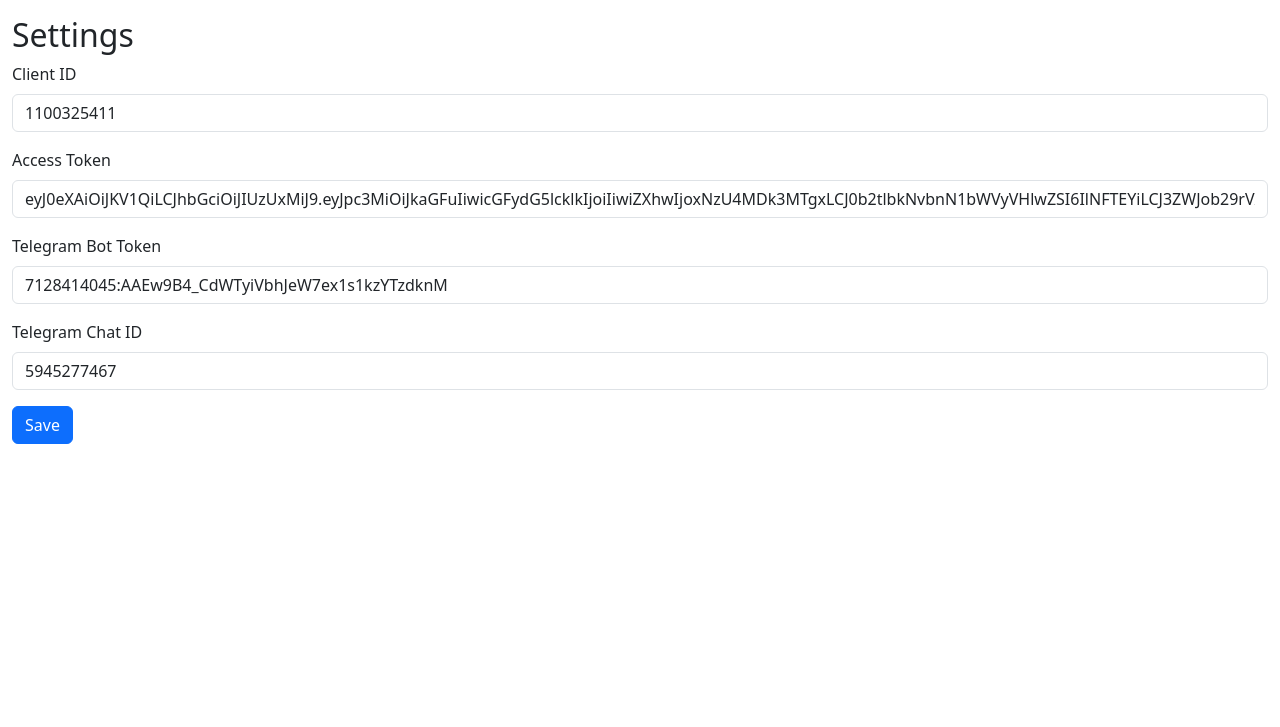
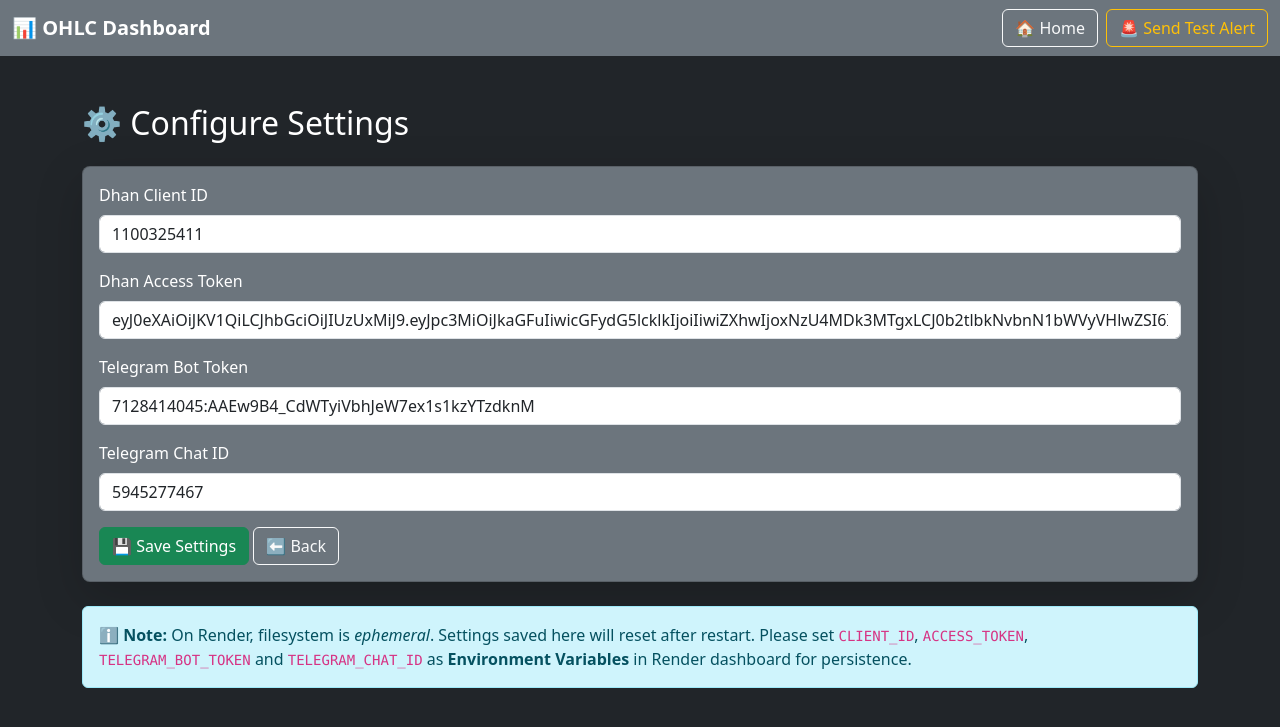
Before and after one commit to arunpanwar240-bot/apna-screener, a Flask app: page /settings in a window 1280 px wide. Shown: the top 727 px of the page. Run offline with Flask 3, Linux system fonts and the light colour scheme; parts of the project's set-up code (start-up, migrations or seed data) failed here and were passed over; some libraries are stand-ins or nearby versions.

Commit message:
Update settings.html

```diff
--- a/templates/settings.html
+++ b/templates/settings.html
@@ -1,24 +1,69 @@
-{% extends "base.html" %}
-{% block title %}Settings{% endblock %}
-{% block content %}
-<h2>Settings</h2>
-<form method="POST" action="{{ url_for('settings_routes.settings') }}">
+<!DOCTYPE html>
+<html lang="en">
+<head>
+    <meta charset="UTF-8">
+    <title>⚙️ Settings</title>
+    <link href="https://cdn.jsdelivr.net/npm/bootstrap@5.3.0/dist/css/bootstrap.min.css" rel="stylesheet">
+</head>
+<body class="bg-dark text-white">
+
+<nav class="navbar navbar-expand-lg navbar-dark bg-secondary">
+  <div class="container-fluid">
+    <a class="navbar-brand fw-bold" href="/">📊 OHLC Dashboard</a>
+    <div class="d-flex">
+      <a href="/" class="btn btn-outline-light me-2">🏠 Home</a>
+      <a href="/test_alert" class="btn btn-outline-warning">🚨 Send Test Alert</a>
+    </div>
+  </div>
+</nav>
+
+<div class="container mt-5">
+    <h2 class="mb-4">⚙️ Configure Settings</h2>
+
+    <!-- Flash Messages -->
+    {% with messages = get_flashed_messages(with_categories=true) %}
+      {% if messages %}
+        {% for category, msg in messages %}
+          <div class="alert alert-{{ 'danger' if category == 'error' else category }} alert-dismissible fade show" role="alert">
+            {{ msg }}
+            <button type="button" class="btn-close" data-bs-dismiss="alert" aria-label="Close"></button>
+          </div>
+        {% endfor %}
+      {% endif %}
+    {% endwith %}
+
+    <div class="card bg-secondary text-white shadow-lg rounded-3">
+      <div class="card-body">
+        <form method="POST">
             <div class="mb-3">
-        <label for="client_id" class="form-label">Client ID</label>
-        <input type="text" name="client_id" id="client_id" class="form-control" value="{{ config.client_id }}">
+                <label class="form-label">Dhan Client ID</label>
+                <input type="text" name="client_id" class="form-control" value="{{ config.client_id }}">
             </div>
             <div class="mb-3">
-        <label for="access_token" class="form-label">Access Token</label>
-        <input type="text" name="access_token" id="access_token" class="form-control" value="{{ config.access_token }}">
+                <label class="form-label">Dhan Access Token</label>
+                <input type="text" name="access_token" class="form-control" value="{{ config.access_token }}">
             </div>
             <div class="mb-3">
-        <label for="telegram_bot_token" class="form-label">Telegram Bot Token</label>
-        <input type="text" name="telegram_bot_token" id="telegram_bot_token" class="form-control" value="{{ config.telegram_bot_token }}">
+                <label class="form-label">Telegram Bot Token</label>
+                <input type="text" name="telegram_bot_token" class="form-control" value="{{ config.telegram_bot_token }}">
             </div>
             <div class="mb-3">
-        <label for="telegram_chat_id" class="form-label">Telegram Chat ID</label>
-        <input type="text" name="telegram_chat_id" id="telegram_chat_id" class="form-control" value="{{ config.telegram_chat_id }}">
+                <label class="form-label">Telegram Chat ID</label>
+                <input type="text" name="telegram_chat_id" class="form-control" value="{{ config.telegram_chat_id }}">
             </div>
-    <button type="submit" class="btn btn-primary">Save</button>
+            <button type="submit" class="btn btn-success">💾 Save Settings</button>
+            <a href="/" class="btn btn-outline-light">⬅ Back</a>
         </form>
-{% endblock %}
+      </div>
+    </div>
+
+    <div class="alert alert-info mt-4">
+        <strong>ℹ️ Note:</strong> On Render, filesystem is <em>ephemeral</em>. Settings saved here
+        will reset after restart. Please set <code>CLIENT_ID</code>, <code>ACCESS_TOKEN</code>,
+        <code>TELEGRAM_BOT_TOKEN</code> and <code>TELEGRAM_CHAT_ID</code> as <b>Environment Variables</b> in Render dashboard for persistence.
+    </div>
+</div>
+
+<script src="https://cdn.jsdelivr.net/npm/bootstrap@5.3.0/dist/js/bootstrap.bundle.min.js"></script>
+</body>
+</html>
```
Lines whose indentation alone changed are shown as unchanged.
